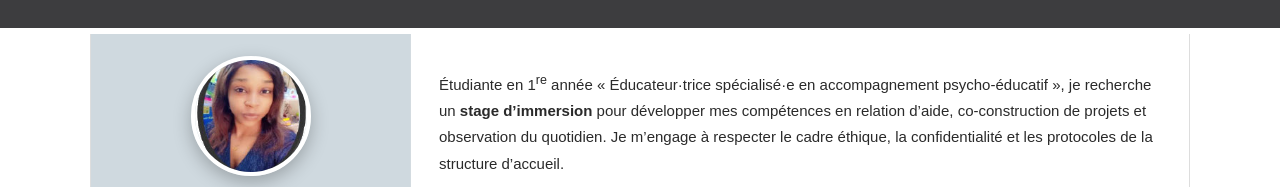
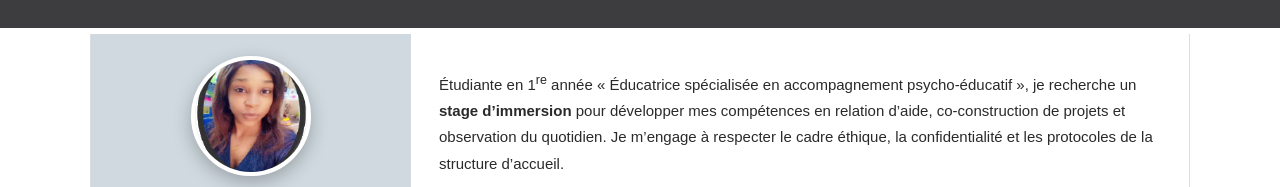
Before and after one commit to amouloken/CV--LYNDA-ELVISTINE-JOUEGWO-KAMANI, a plain HTML site: page index.html in a window 1280 px wide. Shown: the part 175-362 px from the top of the page. Drawn offline with Linux system fonts and the light colour scheme.

Commit message:
Update index.html

```diff
--- a/index.html
+++ b/index.html
@@ -184,7 +184,7 @@ a{ word-break: break-word; overflow-wrap: anywhere; }
     <!-- Colonne droite -->
     <main>
       <p class="intro">
-        Étudiante en 1<sup>re</sup> année « Éducateur·trice spécialisé·e en accompagnement psycho-éducatif », je recherche un
+        Étudiante en 1<sup>re</sup> année « Éducatrice spécialisée en accompagnement psycho-éducatif », je recherche un
         <strong>stage d’immersion</strong> pour développer mes compétences en relation d’aide, co-construction de projets et
         observation du quotidien. Je m’engage à respecter le cadre éthique, la confidentialité et les protocoles de la structure d’accueil.
       </p>
```
